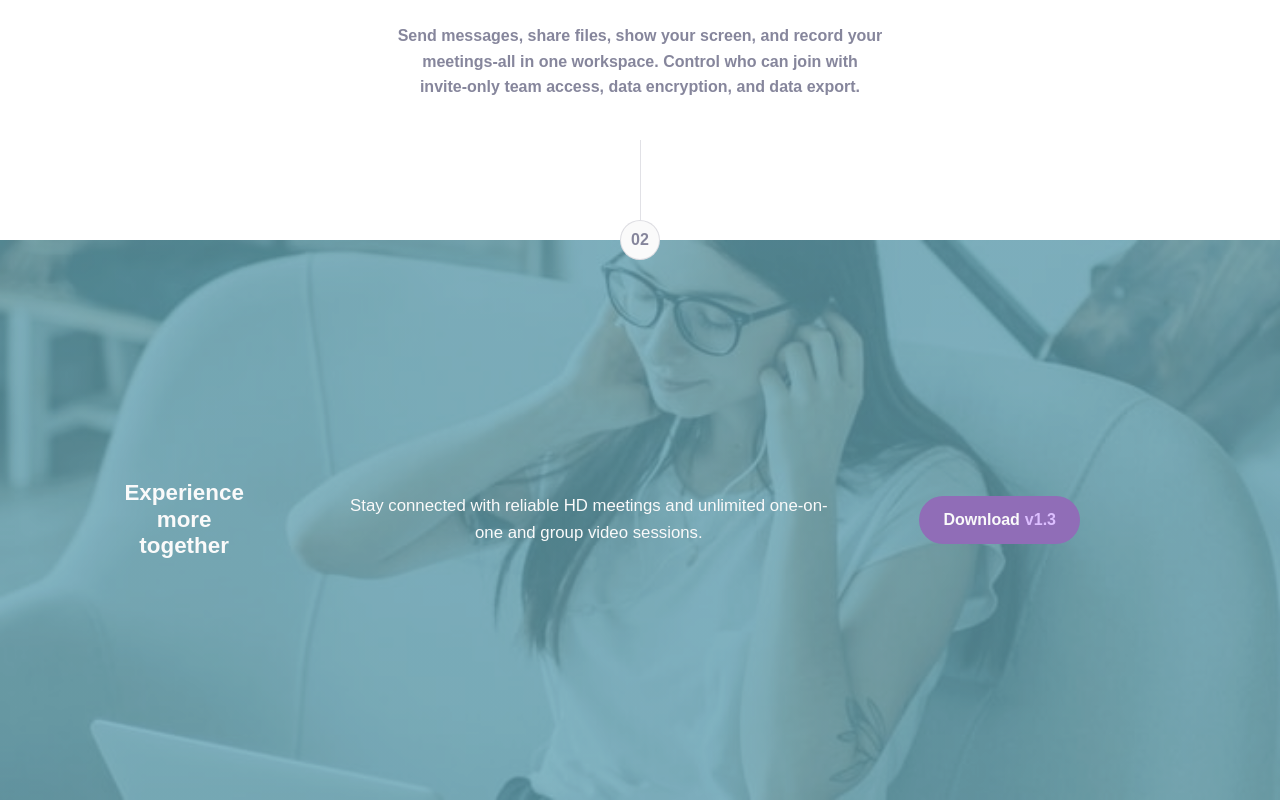
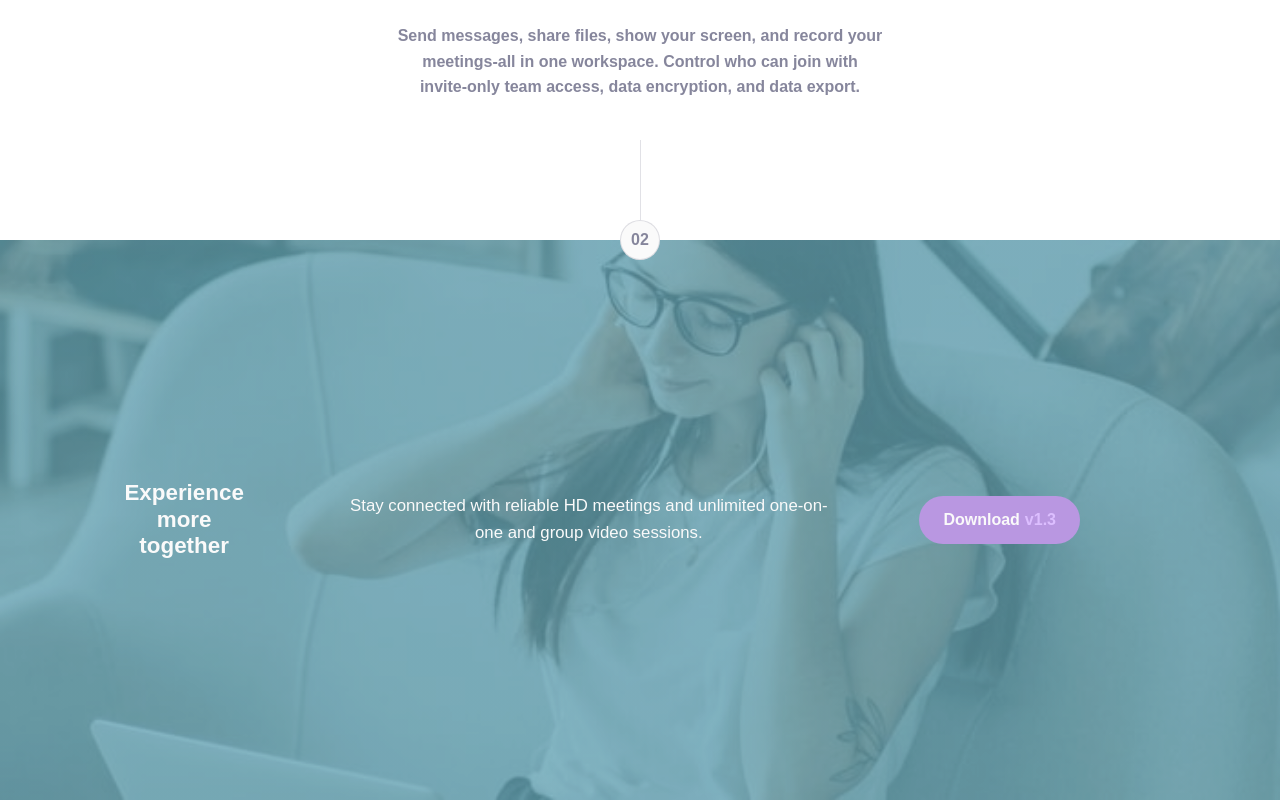
Before and after one commit to VincinChristmas/meetlandingpage, a plain HTML site: page index.html in a window 1280 px wide. In both pictures the pointer is over the button 999 px from the left and 1615 px from the top of the page. Shown: the part 1095-1895 px from the top of the page. Drawn offline with Linux system fonts and the light colour scheme.

Commit message:
made minor changes today

```diff
--- a/index.html
+++ b/index.html
@@ -4,7 +4,7 @@
         <meta charset="UTF-8">
         <meta name="viewport" content="width=device-width, initial-scale-1.0">
         <link rel="stylesheet" href="main.css">
-        <link rel="icon" type="image/png" sizes="32x32" href="images/favicon-32x32.png">
+        <link rel="icon" type="image/png" sizes="32x32" href="assets/favicon-32x32.png">
         <title>Frontend Mentor | Meet Landing Page</title>
         <style>
             .attribution { font-size: 11px; text-align: center; }
@@ -49,7 +49,6 @@
                         <h1 class="features-description">Smarter meetings, all in one place</h1>
                         <p class="features-text">Send messages, share files, show your screen, and record your meetings-all in one workspace.
                             Control who can join with invite-only team access, data encryption, and data export.</p>
-                        </p>
                     </div>
                     <div class="features-two--line"></div>
                     <p class="features-two--number">02</p>
--- a/main.css
+++ b/main.css
@@ -200,6 +200,11 @@
         background-color: var(--violet-hover);
     }
 
+  .features-two--button:hover {
+    background-color: var(--violet-hover);
+    cursor: pointer;
+  }
+
 /***FEATURES STYLES ***/
     .container {
         margin-top: 80px;
@@ -219,7 +224,7 @@
         border: 1px solid var(--light-gray);
         border-radius: 50%;
         width: 40px;
-        height:40px;
+        height: 40px;
         margin: 0 auto;
         font-weight: 600;
         color: var(--gray);
@@ -294,7 +299,7 @@
         border: 1px solid var(--light-gray);
         border-radius: 50%;
         width: 40px;
-        height:40px;
+        height: 40px;
         margin: 0 auto;
         font-weight: 600;
         color: var(--gray);
@@ -347,7 +352,6 @@
   line-height: 1.2;
   color: var(--white);
   margin-left: 120px;
-
 }
 
 .features-two--paragraph {
@@ -358,7 +362,6 @@
   color: var(--white);
   margin-right: 80px;
   margin-left: 90px;
-
 }
 
 .features-two--button {
@@ -377,7 +380,6 @@
   text-decoration: none;
   transition: background-color 0.3s ease;
   margin-right: 200px;
-
 }
 
 .features-two--version {
```
Lines whose indentation alone changed are shown as unchanged.
